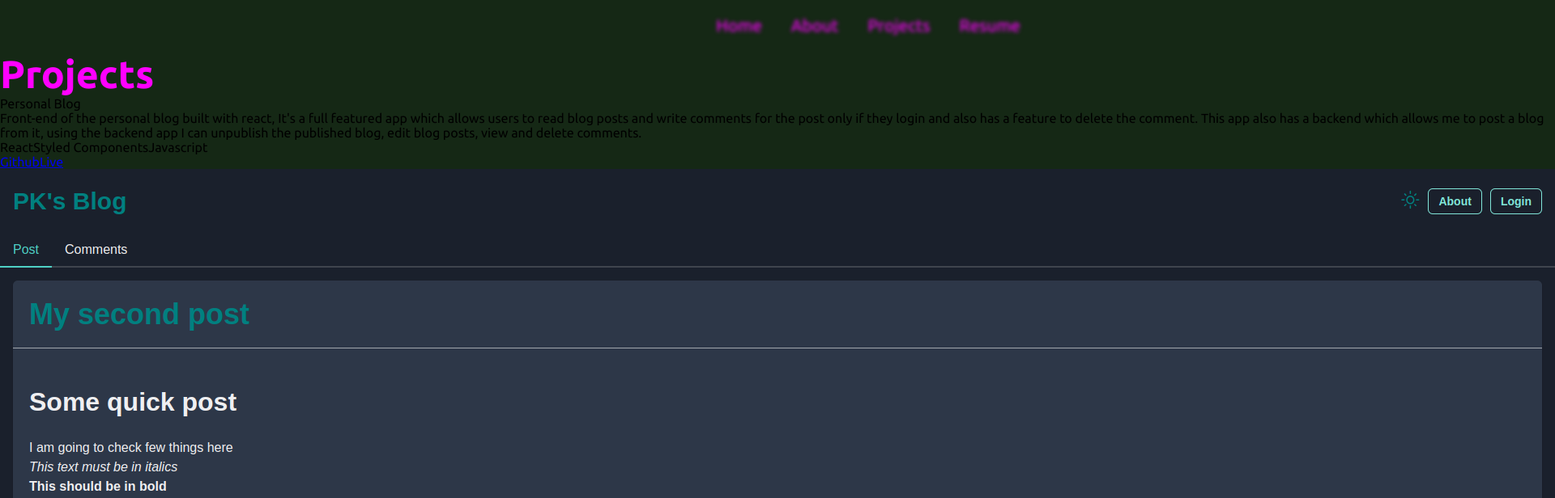
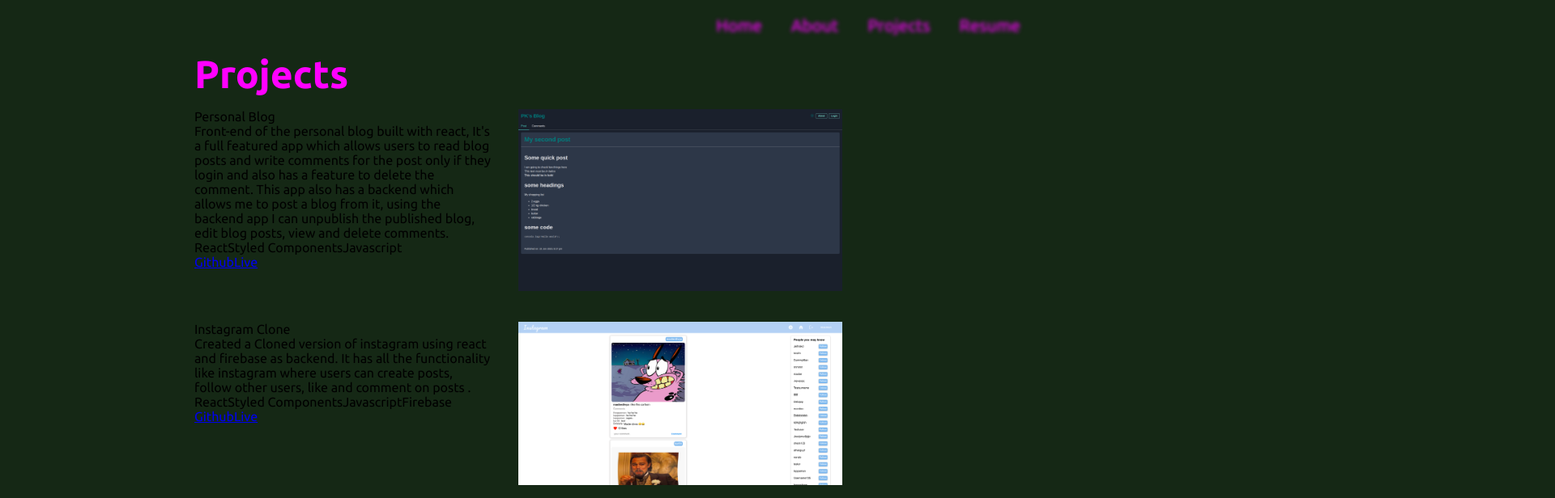
Before and after one commit to karthicbz/portfolio, a React (Create React App) app: page /projects in a window 1280 px wide. Shown: the top 616 px of the page at 81% size, 1920 px wide, since content can reach past the window. Built offline with nearby package versions, Linux system fonts and the light colour scheme.

Commit message:
added grid and flex alignment for projects

```diff
--- a/src/components/Projects.jsx
+++ b/src/components/Projects.jsx
@@ -7,6 +7,8 @@
   grid-column: 1/2;
   grid-row: 2/3;
   font-family: "Ubuntu", sans-serif;
+  max-width: 800px;
+  margin: 0 auto;
 
   & > .projects-head {
     font-size: 3rem;
@@ -15,11 +17,48 @@
   }
 `;
 
+const ProjectListDiv = styled.div`
+  display: grid;
+  grid-template-columns: 1fr;
+  grid-template-rows: repeat(4, 25%);
+  gap: 1rem;
+  margin-top: 1rem;
+
+  &>div{
+    display: flex;
+    gap: 2rem;
+    /* justify-content: center; */
+    &>.imageContainer>.project-image{
+      width: 400px;
+    }
+  }
+
+  &>div:nth-child(1){
+    grid-column: 1/2;
+    grid-row: 1/2;
+  }
+
+  &>div:nth-child(2){
+    grid-column: 1/2;
+    grid-row: 2/3;
+  }
+
+  &>div:nth-child(3){
+    grid-column: 1/2;
+    grid-row: 3/4;
+  }
+
+  &>div:nth-child(4){
+    grid-column: 1/2;
+    grid-row: 4/5;
+  }
+`
+
 const Projects = () => {
   return (
     <Div>
       <p className="projects-head">Projects</p>
-      <div>
+      <ProjectListDiv className="project-list">
         {projects.map((project) => {
           return (
             <div key={project.projectTitle}>
@@ -30,13 +69,13 @@
                 <a href={project.githubLink}>Github</a>
                 <a href={project.liveLink}>Live</a>
               </div>
-              <div>
-                <img src={project.screenshot} alt="screenshot of project" />
+              <div className="imageContainer">
+                <img src={project.screenshot} alt="screenshot of project" className="project-image"/>
               </div>
             </div>
           );
         })}
-      </div>
+      </ProjectListDiv>
     </Div>
   );
 };
```
